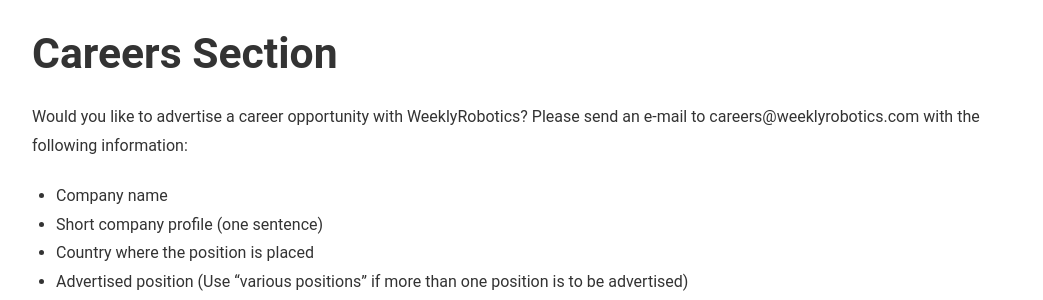
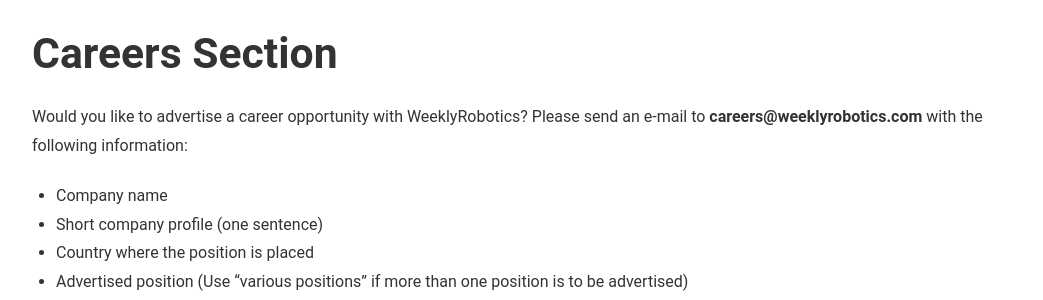
Before and after one commit to msadowski/weeklyrobotics, a Jekyll site: the page built from About.md, in a window 1280 px wide. Shown: the part 313-613 px from the top of the page, without its empty margins (118-1161 px from the left). Built offline with Jekyll 4.4.1, drawn with Linux system fonts in a browser that asks for light colours.

```diff
--- a/About.md
+++ b/About.md
@@ -10,7 +10,7 @@ WeeklyRobotics is a series of handpicked resources about Robotics that is delive
 
 # Careers Section
 
-Would you like to advertise a career opportunity with WeeklyRobotics? Please send an e-mail to careers@weeklyrobotics.com with the following information:
+Would you like to advertise a career opportunity with WeeklyRobotics? Please send an e-mail to **careers@weeklyrobotics.com** with the following information:
 
 * Company name
 * Short company profile (one sentence)
```
